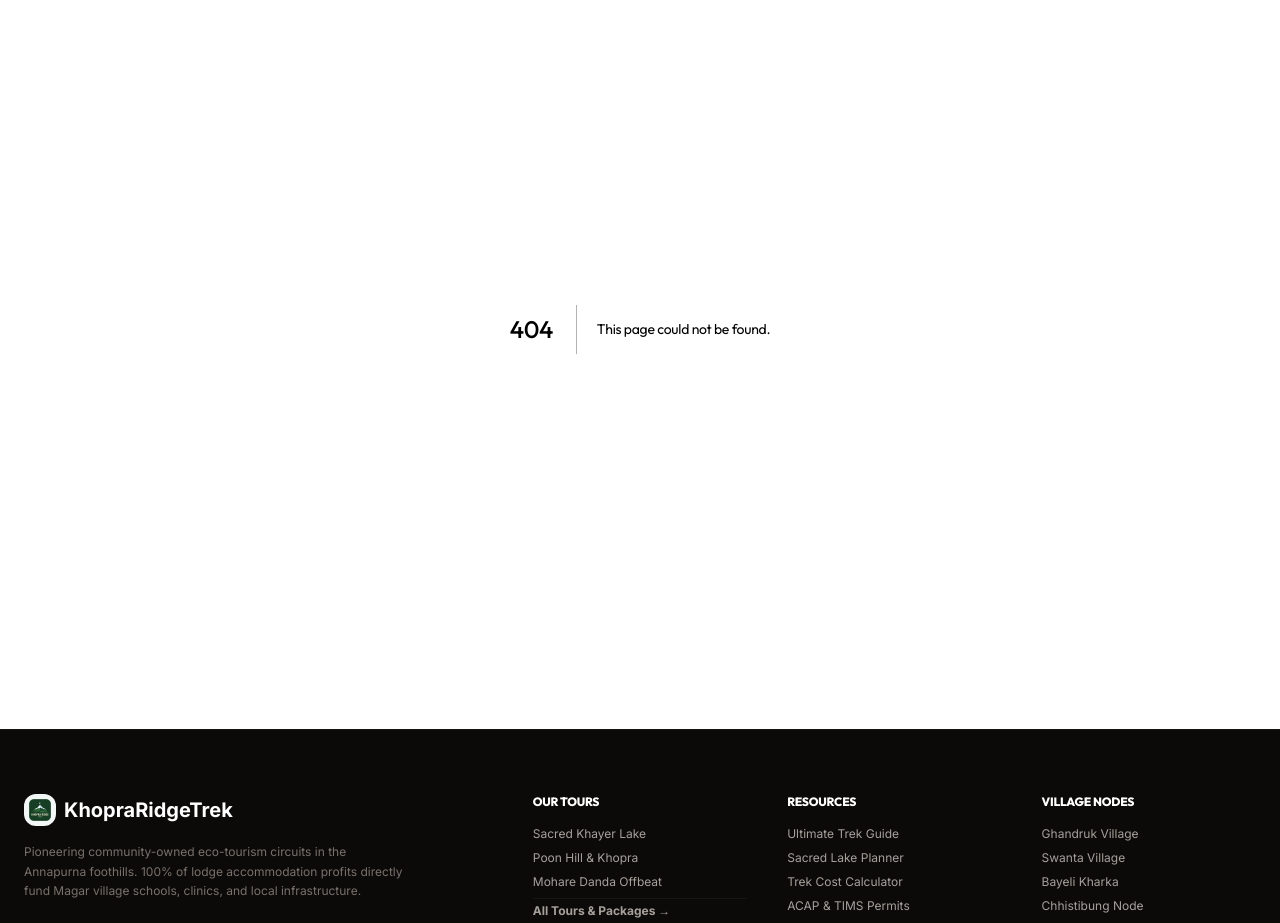
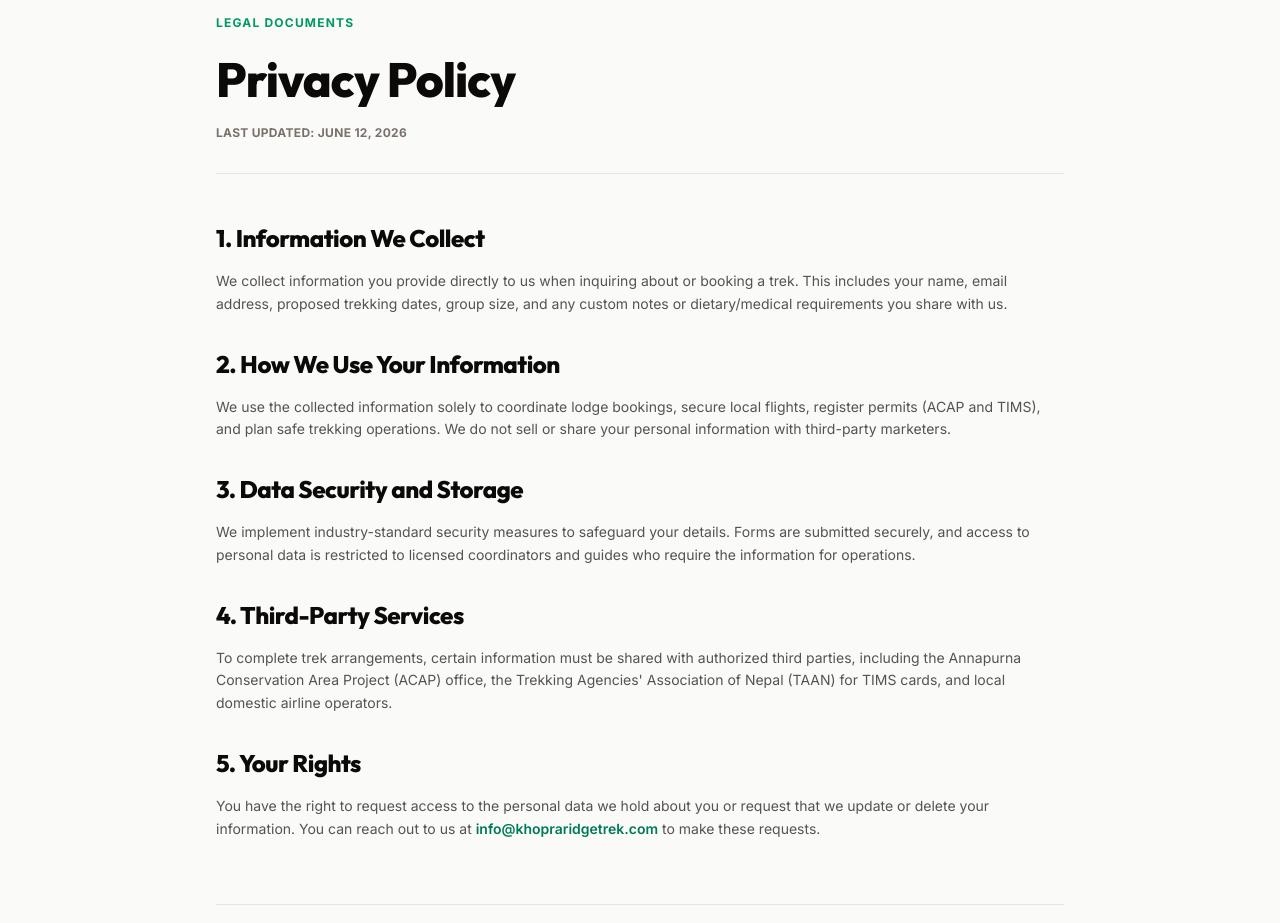
Before and after one commit to cartoonq474-cloud/khopra-ridge-treks, a Next.js app: page /privacy-policy in a window 1280 px wide. Before the commit this address had no page. Shown: the part 140-1063 px from the top of the page. Built offline with nearby package versions, Linux system fonts and the light colour scheme.

Commit message:
Add Privacy Policy and Terms of Service pages, update footer links

```diff
--- /dev/null
+++ b/src/app/privacy-policy/page.js
@@ -0,0 +1,72 @@
+"use client";
+
+import React from "react";
+import Link from "next/link";
+
+export default function Page() {
+  return (
+    <div className="bg-stone-50 text-stone-900 min-h-screen flex flex-col justify-between antialiased">
+      <main className="mx-auto max-w-4xl px-6 py-20 flex-1">
+
+        {/* Header */}
+        <div className="border-b border-stone-200 pb-8">
+          <span className="text-xs font-bold uppercase tracking-widest text-emerald-600">Legal Documents</span>
+          <h1 className="mt-4 text-4xl font-extrabold tracking-tight text-stone-950 sm:text-5xl leading-tight">
+            Privacy Policy
+          </h1>
+          <p className="mt-4 text-xs text-stone-500 font-bold uppercase tracking-wide">
+            Last Updated: June 12, 2026
+          </p>
+        </div>
+
+        {/* Content */}
+        <div className="mt-12 space-y-8 text-stone-600 leading-relaxed text-sm">
+
+          <div className="space-y-4">
+            <h2 className="text-2xl font-bold text-stone-950">1. Information We Collect</h2>
+            <p>
+              We collect information you provide directly to us when inquiring about or booking a trek. This includes your name, email address, proposed trekking dates, group size, and any custom notes or dietary/medical requirements you share with us.
+            </p>
+          </div>
+
+          <div className="space-y-4">
+            <h2 className="text-2xl font-bold text-stone-950">2. How We Use Your Information</h2>
+            <p>
+              We use the collected information solely to coordinate lodge bookings, secure local flights, register permits (ACAP and TIMS), and plan safe trekking operations. We do not sell or share your personal information with third-party marketers.
+            </p>
+          </div>
+
+          <div className="space-y-4">
+            <h2 className="text-2xl font-bold text-stone-950">3. Data Security and Storage</h2>
+            <p>
+              We implement industry-standard security measures to safeguard your details. Forms are submitted securely, and access to personal data is restricted to licensed coordinators and guides who require the information for operations.
+            </p>
+          </div>
+
+          <div className="space-y-4">
+            <h2 className="text-2xl font-bold text-stone-950">4. Third-Party Services</h2>
+            <p>
+              To complete trek arrangements, certain information must be shared with authorized third parties, including the Annapurna Conservation Area Project (ACAP) office, the Trekking Agencies' Association of Nepal (TAAN) for TIMS cards, and local domestic airline operators.
+            </p>
+          </div>
+
+          <div className="space-y-4">
+            <h2 className="text-2xl font-bold text-stone-950">5. Your Rights</h2>
+            <p>
+              You have the right to request access to the personal data we hold about you or request that we update or delete your information. You can reach out to us at <a href="mailto:info@khopraridgetrek.com" className="text-emerald-700 hover:underline font-semibold">info@khopraridgetrek.com</a> to make these requests.
+            </p>
+          </div>
+
+        </div>
+
+        {/* Home Link */}
+        <div className="mt-16 pt-8 border-t border-stone-200">
+          <Link href="/" className="text-xs font-bold text-emerald-700 hover:text-emerald-600 transition flex items-center gap-1 w-fit">
+            ← Return to Homepage
+          </Link>
+        </div>
+
+      </main>
+    </div>
+  );
+}
--- /dev/null
+++ b/src/app/terms-of-service/page.js
@@ -0,0 +1,72 @@
+"use client";
+
+import React from "react";
+import Link from "next/link";
+
+export default function Page() {
+  return (
+    <div className="bg-stone-50 text-stone-900 min-h-screen flex flex-col justify-between antialiased">
+      <main className="mx-auto max-w-4xl px-6 py-20 flex-1">
+
+        {/* Header */}
+        <div className="border-b border-stone-200 pb-8">
+          <span className="text-xs font-bold uppercase tracking-widest text-emerald-600">Legal Documents</span>
+          <h1 className="mt-4 text-4xl font-extrabold tracking-tight text-stone-950 sm:text-5xl leading-tight">
+            Terms of Service
+          </h1>
+          <p className="mt-4 text-xs text-stone-500 font-bold uppercase tracking-wide">
+            Last Updated: June 12, 2026
+          </p>
+        </div>
+
+        {/* Content */}
+        <div className="mt-12 space-y-8 text-stone-600 leading-relaxed text-sm">
+
+          <div className="space-y-4">
+            <h2 className="text-2xl font-bold text-stone-950">1. Booking and Payments</h2>
+            <p>
+              To confirm a booking inquiry, a deposit is required to secure local flight reservations and community lodge bed slots. The remaining balance must be paid before the start of the trek in Pokhara or Kathmandu.
+            </p>
+          </div>
+
+          <div className="space-y-4">
+            <h2 className="text-2xl font-bold text-stone-950">2. Cancellation &amp; Refund Policy</h2>
+            <p>
+              Cancellations made more than 30 days before the departure date are eligible for a refund, minus administrative flight cancellation charges. If cancellations occur within 30 days, deposits can be rescheduled to any future date within 24 months subject to lodge and flight availability.
+            </p>
+          </div>
+
+          <div className="space-y-4">
+            <h2 className="text-2xl font-bold text-stone-950">3. Travel Insurance Requirements</h2>
+            <p>
+              All trekkers must possess valid travel insurance. Your insurance policy must explicitly cover high-altitude trekking (up to 5,000m) and emergency medical helicopter rescue/evacuation in Nepal.
+            </p>
+          </div>
+
+          <div className="space-y-4">
+            <h2 className="text-2xl font-bold text-stone-950">4. Safety and Guide Authority</h2>
+            <p>
+              Your safety is our top priority. By trekking with us, you agree to follow the safety directions, pacing recommendations, and altitude advice of our licensed local guides. The guide reserves the right to modify the itinerary due to weather, landslide risk, or signs of altitude sickness.
+            </p>
+          </div>
+
+          <div className="space-y-4">
+            <h2 className="text-2xl font-bold text-stone-950">5. Liability Limitation</h2>
+            <p>
+              Trekking in remote Himalayan zones involves inherent risks (unpredictable weather, natural delays, and flight disruptions). We are not liable for changes or cancellations caused by force majeure, airline delays, or personal physical limitations.
+            </p>
+          </div>
+
+        </div>
+
+        {/* Home Link */}
+        <div className="mt-16 pt-8 border-t border-stone-200">
+          <Link href="/" className="text-xs font-bold text-emerald-700 hover:text-emerald-600 transition flex items-center gap-1 w-fit">
+            ← Return to Homepage
+          </Link>
+        </div>
+
+      </main>
+    </div>
+  );
+}
--- a/src/components/Footer.js
+++ b/src/components/Footer.js
@@ -173,8 +173,8 @@ export default function Footer() {
             <Link href="/" className="hover:text-stone-400 transition-colors">Return to Homepage</Link>
             <Link href="/about" className="hover:text-stone-400 transition-colors">About Us</Link>
             <Link href="/contact" className="hover:text-stone-400 transition-colors">Contact Us</Link>
-            <a href="#" className="hover:text-stone-400 transition-colors">Privacy Policy</a>
-            <a href="#" className="hover:text-stone-400 transition-colors">Terms of Service</a>
+            <Link href="/privacy-policy" className="hover:text-stone-400 transition-colors">Privacy Policy</Link>
+            <Link href="/terms-of-service" className="hover:text-stone-400 transition-colors">Terms of Service</Link>
           </div>
         </div>
 
```
